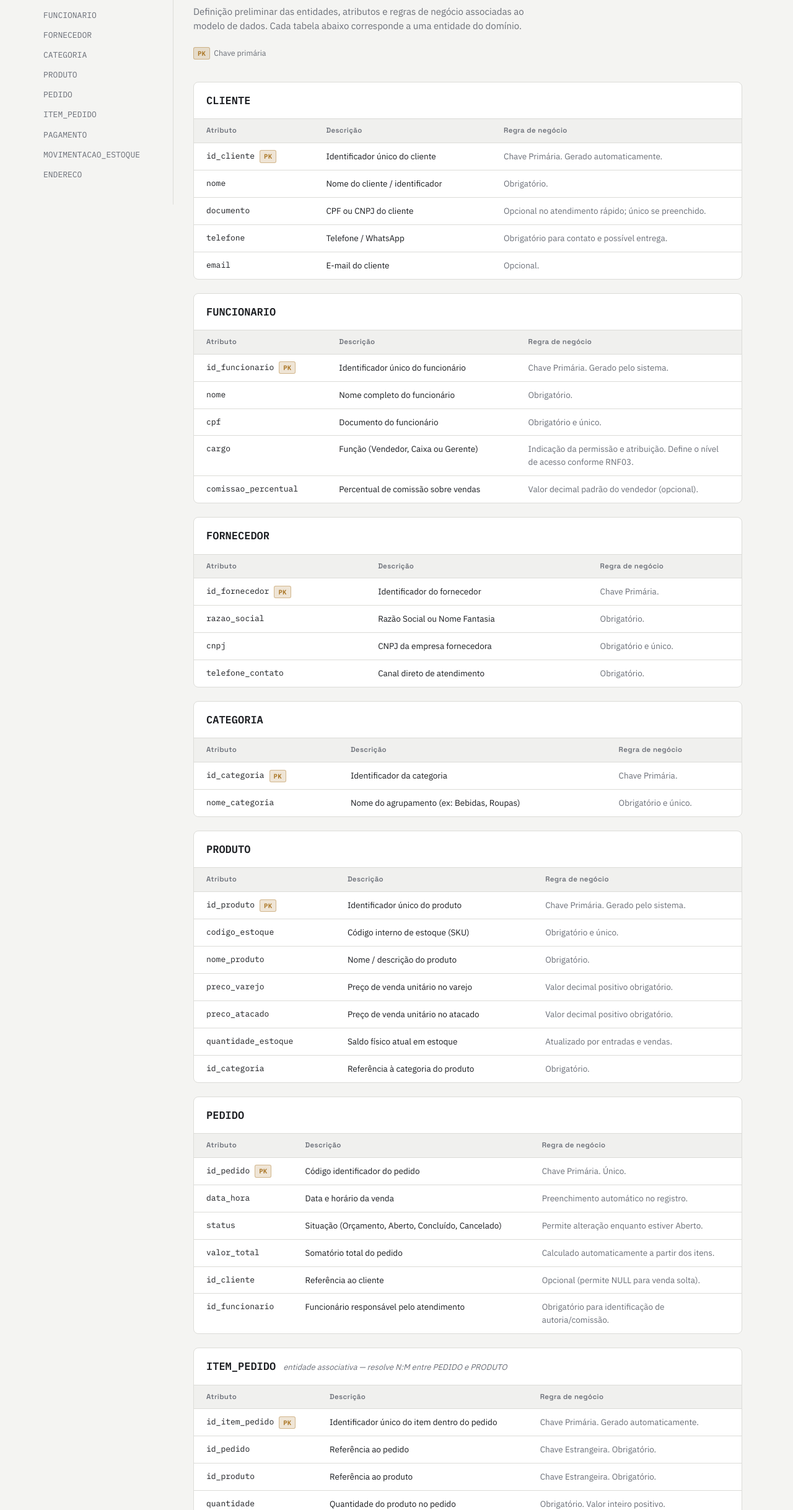
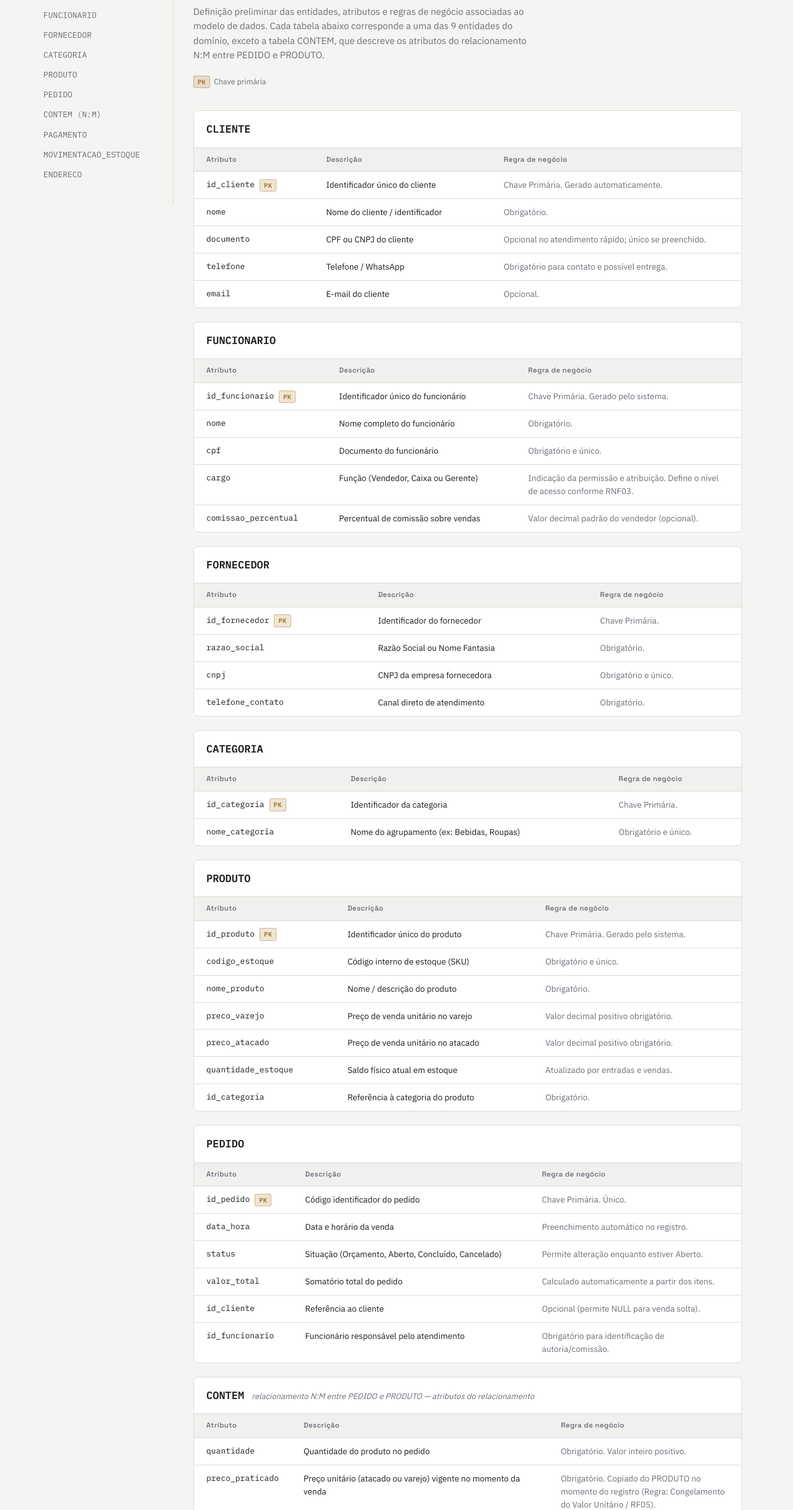
Before and after one commit to WagnerHata/Entrega1-Cid, a plain HTML site: page Dicionario de dados/dicionariodedados.html in a window 1280 px wide. Shown: the part 124-2560 px from the top of the page at 62% size. Drawn offline with Linux system fonts and the light colour scheme.

Commit message:
Replace ITEM_PEDIDO with CONTEM in dicionariodedados.html
Updated the HTML document to replace 'ITEM_PEDIDO' with 'CONTEM' and modified descriptions to clarify the relationship between 'PEDIDO' and 'PRODUTO'.

```diff
--- a/Dicionario de dados/dicionariodedados.html
+++ b/Dicionario de dados/dicionariodedados.html
@@ -121,7 +121,7 @@ footer { text-align: center; color: var(--muted); font-size: 12px; padding: 30px
     <a href="#categoria">CATEGORIA</a>
     <a href="#produto">PRODUTO</a>
     <a href="#pedido">PEDIDO</a>
-    <a href="#item_pedido">ITEM_PEDIDO</a>
+    <a href="#contem">CONTEM (N:M)</a>
     <a href="#pagamento">PAGAMENTO</a>
     <a href="#movimentacao_estoque">MOVIMENTACAO_ESTOQUE</a>
     <a href="#endereco">ENDERECO</a>
@@ -131,7 +131,7 @@ footer { text-align: center; color: var(--muted); font-size: 12px; padding: 30px
     <header class="top">
       <div class="eyebrow">Dicionário de Dados Conceitual</div>
       <h1>Sistema de Vendas &amp; Estoque</h1>
-      <p>Definição preliminar das entidades, atributos e regras de negócio associadas ao modelo de dados. Cada tabela abaixo corresponde a uma entidade do domínio.</p>
+      <p>Definição preliminar das entidades, atributos e regras de negócio associadas ao modelo de dados. Cada tabela abaixo corresponde a uma das 9 entidades do domínio, exceto a tabela CONTEM, que descreve os atributos do relacionamento N:M entre PEDIDO e PRODUTO.</p>
       <div class="legend">
         <span><span class="badge pk">PK</span> Chave primária</span>
       </div>
@@ -220,19 +220,16 @@ footer { text-align: center; color: var(--muted); font-size: 12px; padding: 30px
       </table></div>
     </section>
 
-    <section class="entity" id="item_pedido">
+    <section class="entity" id="contem">
       <div class="head">
-        <h2>ITEM_PEDIDO</h2>
-        <span class="note">entidade associativa — resolve N:M entre PEDIDO e PRODUTO</span>
+        <h2>CONTEM</h2>
+        <span class="note">relacionamento N:M entre PEDIDO e PRODUTO — atributos do relacionamento</span>
       </div>
       <div class="table-wrap"><table>
         <thead><tr><th>Atributo</th><th>Descrição</th><th>Regra de negócio</th></tr></thead>
         <tbody>
-          <tr><td class="attr">id_item_pedido<span class="badges"><span class="badge pk">PK</span></span></td><td class="desc">Identificador único do item dentro do pedido</td><td class="rule">Chave Primária. Gerado automaticamente.</td></tr>
-          <tr><td class="attr">id_pedido</td><td class="desc">Referência ao pedido</td><td class="rule">Chave Estrangeira. Obrigatório.</td></tr>
-          <tr><td class="attr">id_produto</td><td class="desc">Referência ao produto</td><td class="rule">Chave Estrangeira. Obrigatório.</td></tr>
           <tr><td class="attr">quantidade</td><td class="desc">Quantidade do produto no pedido</td><td class="rule">Obrigatório. Valor inteiro positivo.</td></tr>
-          <tr><td class="attr">preco_praticado</td><td class="desc">Preço unitário vigente no momento da venda</td><td class="rule">Copiado do PRODUTO no momento do registro (Regra: Congelamento do Valor Unitário / RF05).</td></tr>
+          <tr><td class="attr">preco_praticado</td><td class="desc">Preço unitário (atacado ou varejo) vigente no momento da venda</td><td class="rule">Obrigatório. Copiado do PRODUTO no momento do registro (Regra: Congelamento do Valor Unitário / RF05).</td></tr>
           <tr><td class="attr">subtotal</td><td class="desc">Valor do item (quantidade × preco_praticado)</td><td class="rule">Calculado automaticamente.</td></tr>
         </tbody>
       </table></div>
@@ -246,9 +243,9 @@ footer { text-align: center; color: var(--muted); font-size: 12px; padding: 30px
           <tr><td class="attr">id_pagamento<span class="badges"><span class="badge pk">PK</span></span></td><td class="desc">Identificador único do pagamento</td><td class="rule">Chave Primária. Gerado automaticamente.</td></tr>
           <tr><td class="attr">id_pedido</td><td class="desc">Referência ao pedido pago</td><td class="rule">Chave Estrangeira. Obrigatório.</td></tr>
           <tr><td class="attr">forma_pagamento</td><td class="desc">Meio utilizado (dinheiro, cartão, PIX, etc.)</td><td class="rule">Obrigatório.</td></tr>
-          <tr><td class="attr">valor_pago</td><td class="desc">Valor recebido nessa transação</td><td class="rule">Obrigatório. Valor decimal positivo.</td></tr>
+          <tr><td class="attr">valor</td><td class="desc">Valor recebido nessa transação</td><td class="rule">Obrigatório. Valor decimal positivo.</td></tr>
           <tr><td class="attr">data_hora_pagamento</td><td class="desc">Data e horário do pagamento</td><td class="rule">Preenchimento automático.</td></tr>
-          <tr><td class="attr">status_pagamento</td><td class="desc">Situação (Pago, Parcial, Pendente)</td><td class="rule">Permite representar pagamento fracionado do mesmo pedido.</td></tr>
+          <tr><td class="attr">status_pagamento</td><td class="desc">Situação (Pago, Parcial, Pendente)</td><td class="rule">Permite representar pagamento fracionado do mesmo pedido. Todo pedido possui ao menos um pagamento; enquanto não quitado, é registrado como Pendente.</td></tr>
         </tbody>
       </table></div>
     </section>
```
